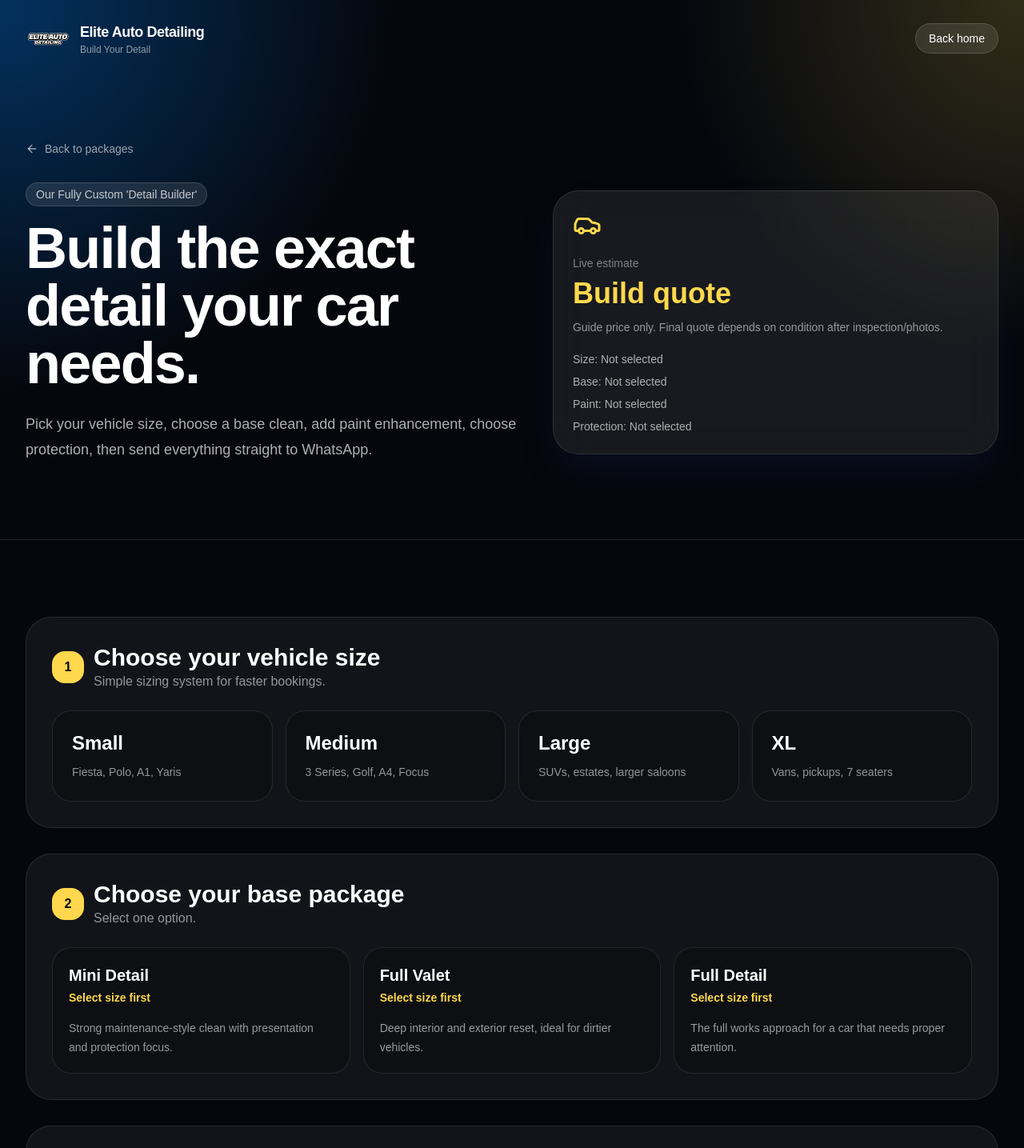
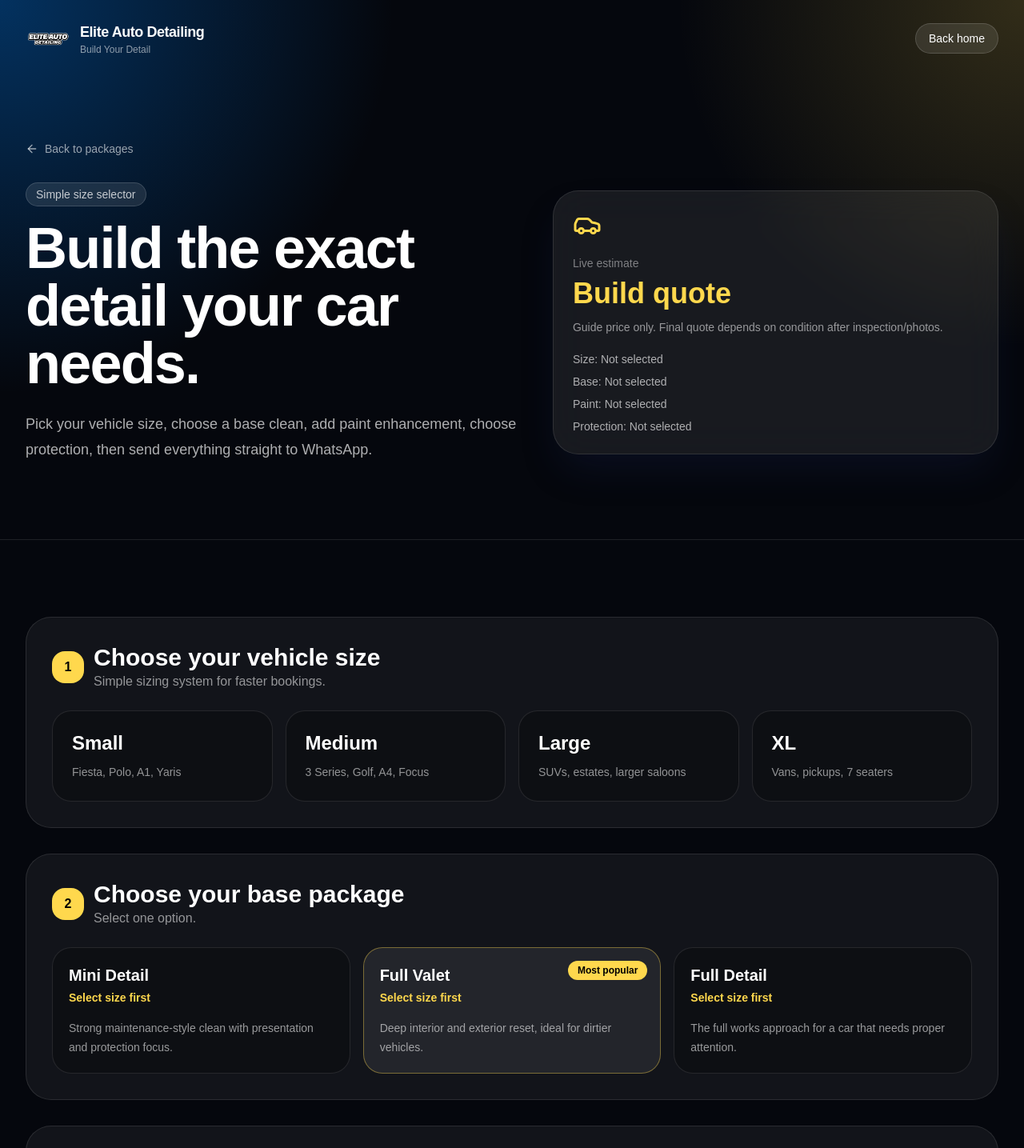
Before and after one commit to eliteautobolton/new-elite-gpt, a Next.js app: page /build-your-detail in a window 1280 px wide. Shown: the top 1435 px of the page at 80% size. Built offline with nearby package versions, Linux system fonts and the light colour scheme.

Commit message:
Add files via upload

```diff
--- a/app/build-your-detail/page.tsx
+++ b/app/build-your-detail/page.tsx
@@ -16,6 +16,7 @@ type PricedOption = {
   name: string;
   description: string;
   prices: Record<VehicleSize, number>;
+  popular?: boolean;
 };
 
 type ConditionOption = {
@@ -43,6 +44,7 @@ const basePackages: PricedOption[] = [
     name: "Full Valet",
     description: "Deep interior and exterior reset, ideal for dirtier vehicles.",
     prices: { Small: 120, Medium: 135, Large: 155, XL: 180 },
+    popular: true,
   },
   {
     name: "Full Detail",
@@ -62,6 +64,7 @@ const polishOptions: PricedOption[] = [
     name: "Stage 1 Gloss",
     description: "Gloss enhancement and light swirl improvement.",
     prices: { Small: 100, Medium: 120, Large: 140, XL: 170 },
+    popular: true,
   },
   {
     name: "Stage 2 Correct",
@@ -91,6 +94,7 @@ const protectionOptions: PricedOption[] = [
     name: "1 Year Ceramic",
     description: "Entry ceramic protection for easier maintenance.",
     prices: { Small: 80, Medium: 100, Large: 125, XL: 150 },
+    popular: true,
   },
   {
     name: "3 Year Ceramic",
@@ -212,7 +216,7 @@ Can you confirm the final price and availability please?`;
           <div className="grid gap-10 md:grid-cols-[1fr_0.9fr] md:items-center">
             <div>
               <p className="mb-4 inline-flex rounded-full border border-white/15 bg-white/10 px-3 py-1 text-sm text-white/75 backdrop-blur">
-                Our Fully Custom 'Detail Builder'
+                Simple size selector
               </p>
               <h1 className="max-w-4xl text-5xl font-semibold tracking-tight md:text-7xl">
                 Build the exact detail your car needs.
@@ -443,13 +447,21 @@ function SelectorSection({
               type="button"
               key={item.name}
               onClick={() => setSelected(item.name)}
-              className={`rounded-[1.5rem] border p-5 text-left transition hover:-translate-y-1 ${
+              className={`relative rounded-[1.5rem] border p-5 text-left transition hover:-translate-y-1 ${
                 isSelected
                   ? "border-[#ffd84d] bg-white/[0.12]"
+                  : item.popular
+                  ? "border-[#ffd84d]/40 bg-white/[0.075] hover:bg-white/[0.1]"
                   : "border-white/10 bg-black/25 hover:bg-white/[0.08]"
               }`}
             >
-              <div className="flex items-start justify-between gap-4">
+              {item.popular && (
+                <div className="absolute right-4 top-4 rounded-full bg-[#ffd84d] px-3 py-1 text-xs font-bold text-black">
+                  Most popular
+                </div>
+              )}
+
+              <div className="flex items-start justify-between gap-4 pr-24">
                 <div>
                   <h3 className="text-xl font-semibold">{item.name}</h3>
                   <p className="mt-1 text-sm font-bold text-[#ffd84d]">
@@ -460,7 +472,7 @@ function SelectorSection({
                       : "Select size first"}
                   </p>
                 </div>
-                {isSelected && <Check className="h-5 w-5 text-[#ffd84d]" />}
+                {isSelected && <Check className="h-5 w-5 shrink-0 text-[#ffd84d]" />}
               </div>
 
               <p className="mt-4 text-sm leading-6 text-white/58">
```
